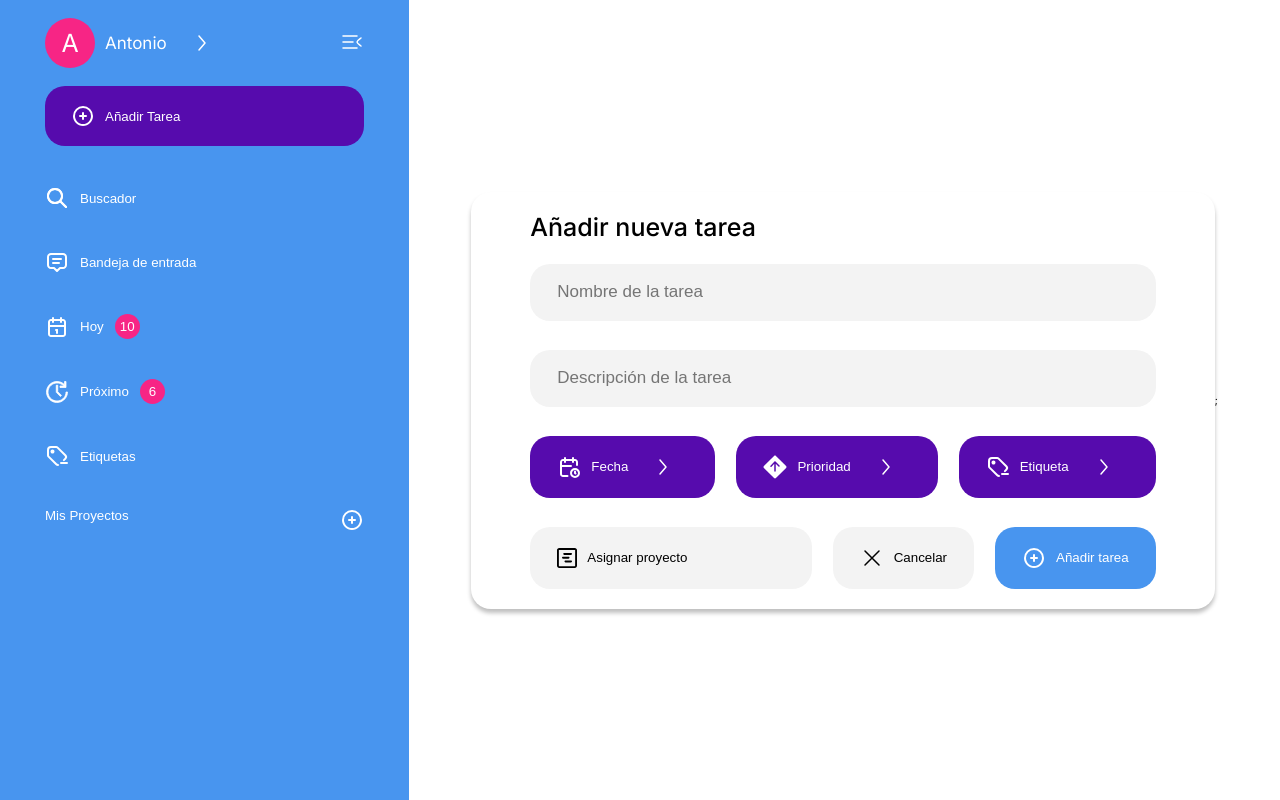
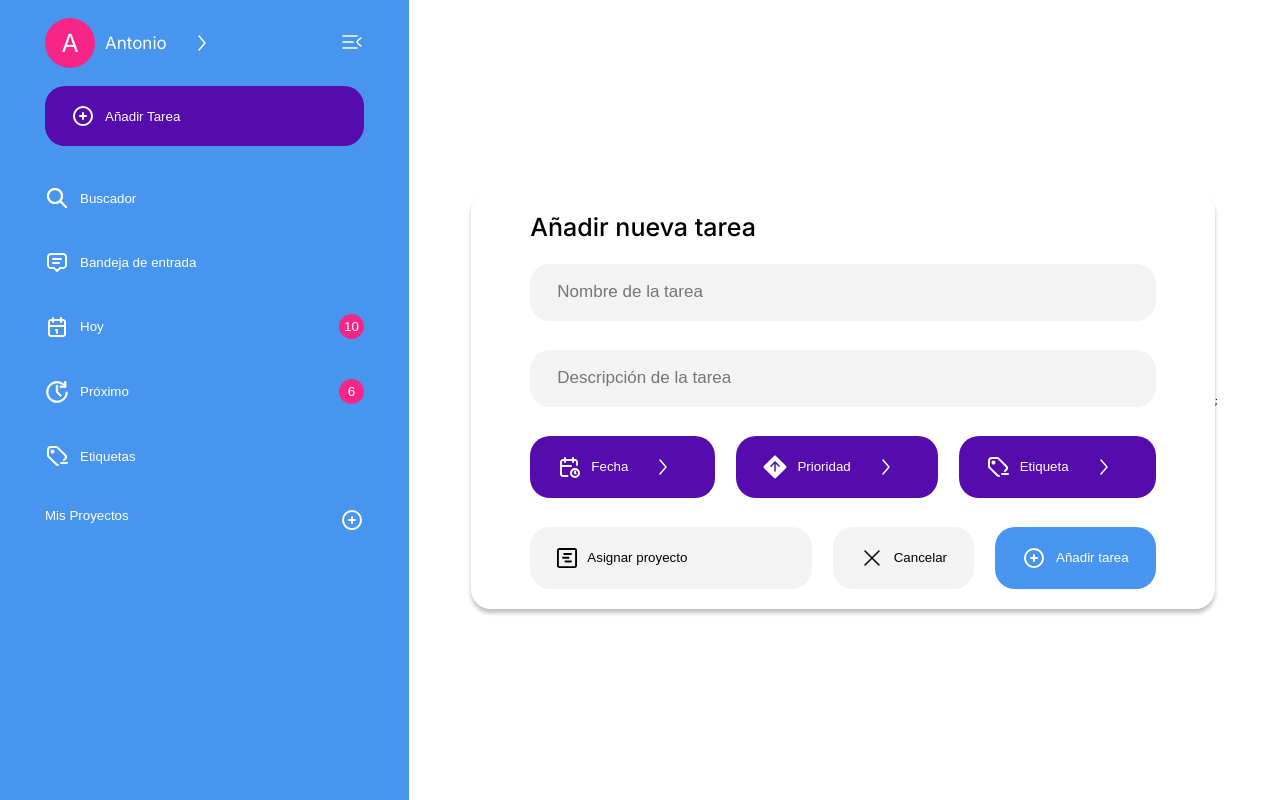
Before and after one commit to anavarro81/todoist-little, a React (Vite) app: page / in a window 1280 px wide. Built offline with nearby package versions, Linux system fonts and the light colour scheme.

Commit message:
feat(badge) align badge to right

```diff
--- a/src/components/SideBarButton/SideBarButton.module.css
+++ b/src/components/SideBarButton/SideBarButton.module.css
@@ -1,16 +1,17 @@
 .SideBarButton {
-
   display: flex;
-    justify-content: left;
+  justify-content: space-between;
   align-items: center;
-
-    gap: 1.1rem;
   color: white;
   margin-bottom: 4rem;
   width: 100%;
   background-color: var(--main-color);
   border: 0;
+}
 
-
-
+.SideBarButton > div {
+  display: flex;
+  justify-content: center;
+  align-items: center;
+  gap: 1.1rem;
 }
--- a/src/components/SideBarButton/SideBarButton.tsx
+++ b/src/components/SideBarButton/SideBarButton.tsx
@@ -15,8 +15,10 @@ const SideBarButton = ({
 }: SideBarButtonProps) => {
   return (
     <button className={styles.SideBarButton} onClick={onClick}>
-      {icon}
-      {text}
+        <div className="SideBarButton">
+          {icon}
+          {text}
+        </div>
       {counterBadget && <Badge tasksCounter={counterBadget} />}
     </button>
   );
```
Lines whose indentation alone changed are shown as unchanged.
